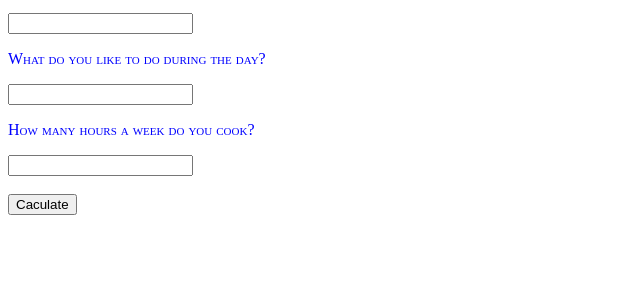
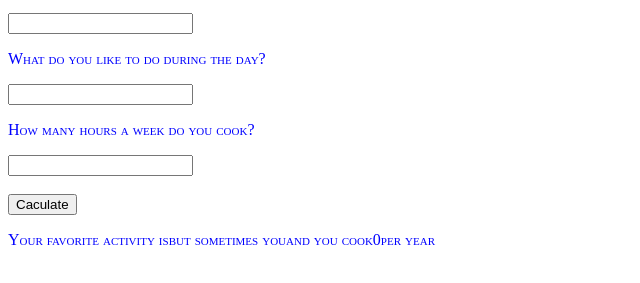
Before and after one commit to Luz879/Page-Title, a plain HTML site: page index.html in a window 1280 px wide. Both pictures are taken after a click on the button "Caculate". Shown: the part 101-384 px from the top of the page, without its empty margins (0-640 px from the left). Drawn offline with Linux system fonts and the light colour scheme.

Commit message:
Created using Popcode: https://popcode.org

```diff
--- a/index.html
+++ b/index.html
@@ -31,6 +31,6 @@ $("button").click(function() {
     var cheetah  =$(".put").val();
     var message  =$("#line").val();
     var phone =$(".sink").val();
-    $("#person").text();
+    $("#person").text("Your favorite activity is" + cheetah +"but sometimes you"+ message +"and you cook" + phone * 2 + "per year");
 
 });</script></body></html>
```
